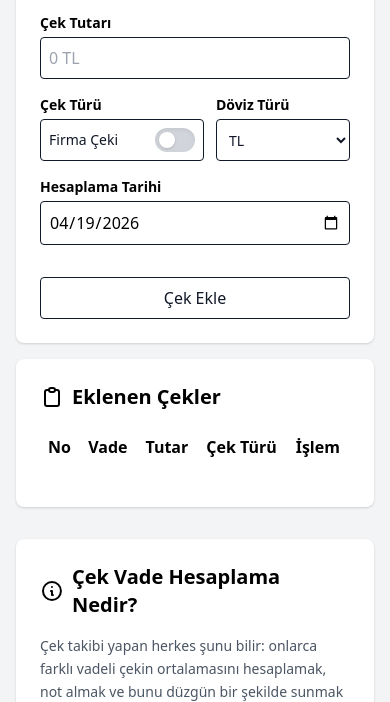
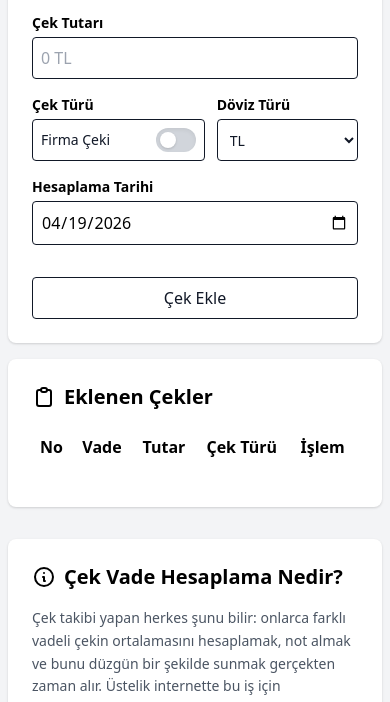
Before and after one commit to vmuratyavuz/cek-vade-hesaplama, a plain HTML site: page index.html in a window 390 px wide. Shown: the part 155-857 px from the top of the page. Drawn offline with nearby package versions, Linux system fonts and the light colour scheme.

Commit message:
Add files via upload

```diff
--- a/index.html
+++ b/index.html
@@ -69,7 +69,7 @@
     <link href="styles.css" rel="stylesheet">
 </head>
 
-<body class="bg-gray-100 p-4">
+<body class="bg-gray-100 px-2 py-4 md:px-4">
     <div class="max-w-6xl mx-auto">
         <div class="grid grid-cols-1 md:grid-cols-2 gap-4">
 
```
